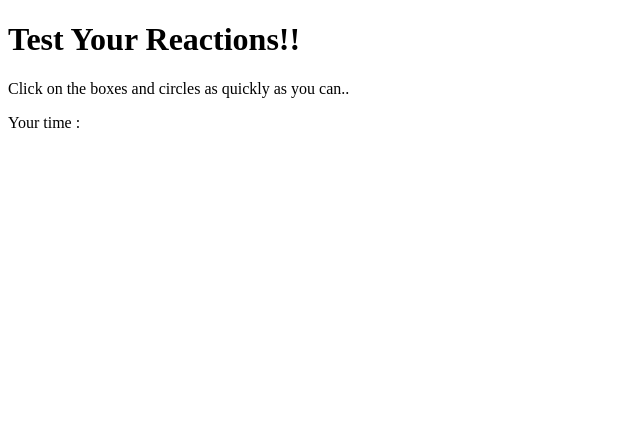
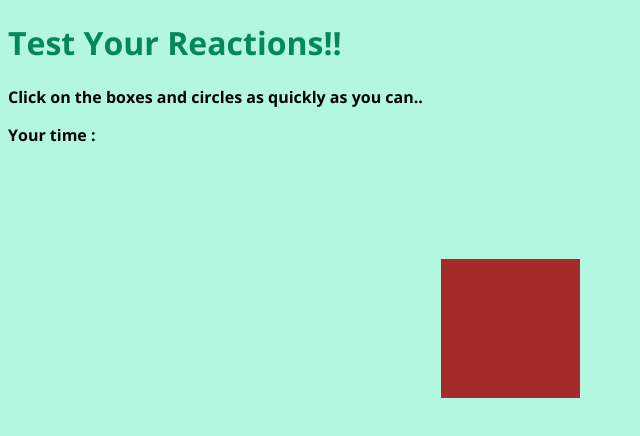
Before and after one commit to unfettered-one/reaction-tester, a plain HTML site: page index.html in a window 1280 px wide. Shown: the whole page, without its empty margins (0-640 px from the left). Drawn offline with nearby package versions, Linux system fonts and the light colour scheme.

Commit message:
Update index.html

```diff
--- a/index.html
+++ b/index.html
@@ -8,7 +8,7 @@
 
             <title>Reaction Tester</title>
 
-            <link rel="stylesheet" type="CSS/text/css" href="tester.css">
+            <link rel="stylesheet" type="text/css" href="tester.css">
             <link rel="stylesheet" href="https://fonts.googleapis.com/css?family=Open+Sans:400,600,700">
 
         </head>
```
